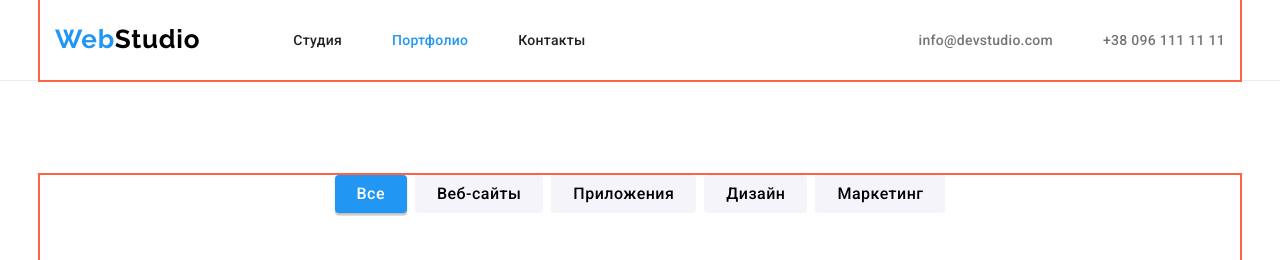
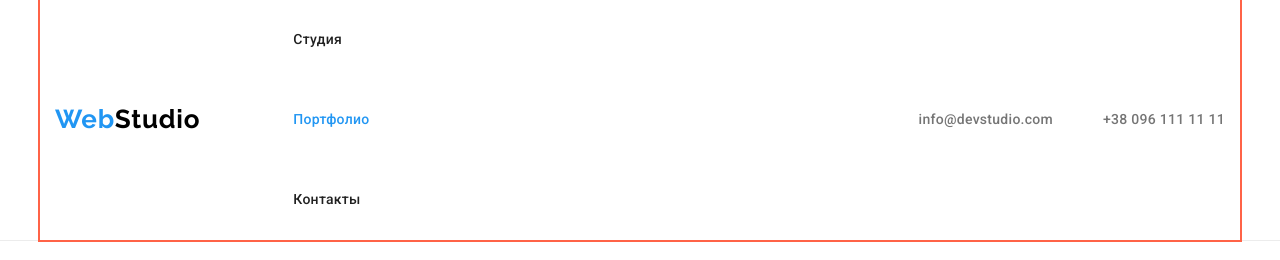
Before and after one commit to Landar-S/goit-markup-hw-03, a plain HTML site: page portfolio.html in a window 1280 px wide. Shown: the top 260 px of the page. Drawn offline with nearby package versions, Linux system fonts and the light colour scheme.

Commit message:
final fix hw03

```diff
--- a/css/styles.css
+++ b/css/styles.css
@@ -92,7 +92,7 @@ body {
   color: #000000;
 }
 
-.site-nav {
+.site-nav-list {
   display: flex;
 }
 
@@ -102,6 +102,7 @@ body {
 
 .site-nav-link,
 .adrress-header-link {
+  display: block;
   padding-top: 32px;
   padding-bottom: 32px;
 
@@ -458,6 +459,7 @@ body {
   line-height: 2;
   letter-spacing: 0.06em;
 }
+
 .portfolio-text {
   color: var(--secondary-text-color);
   font-size: 16px;
```
Also changed, not shown: index.html (+1 -1 lines).
